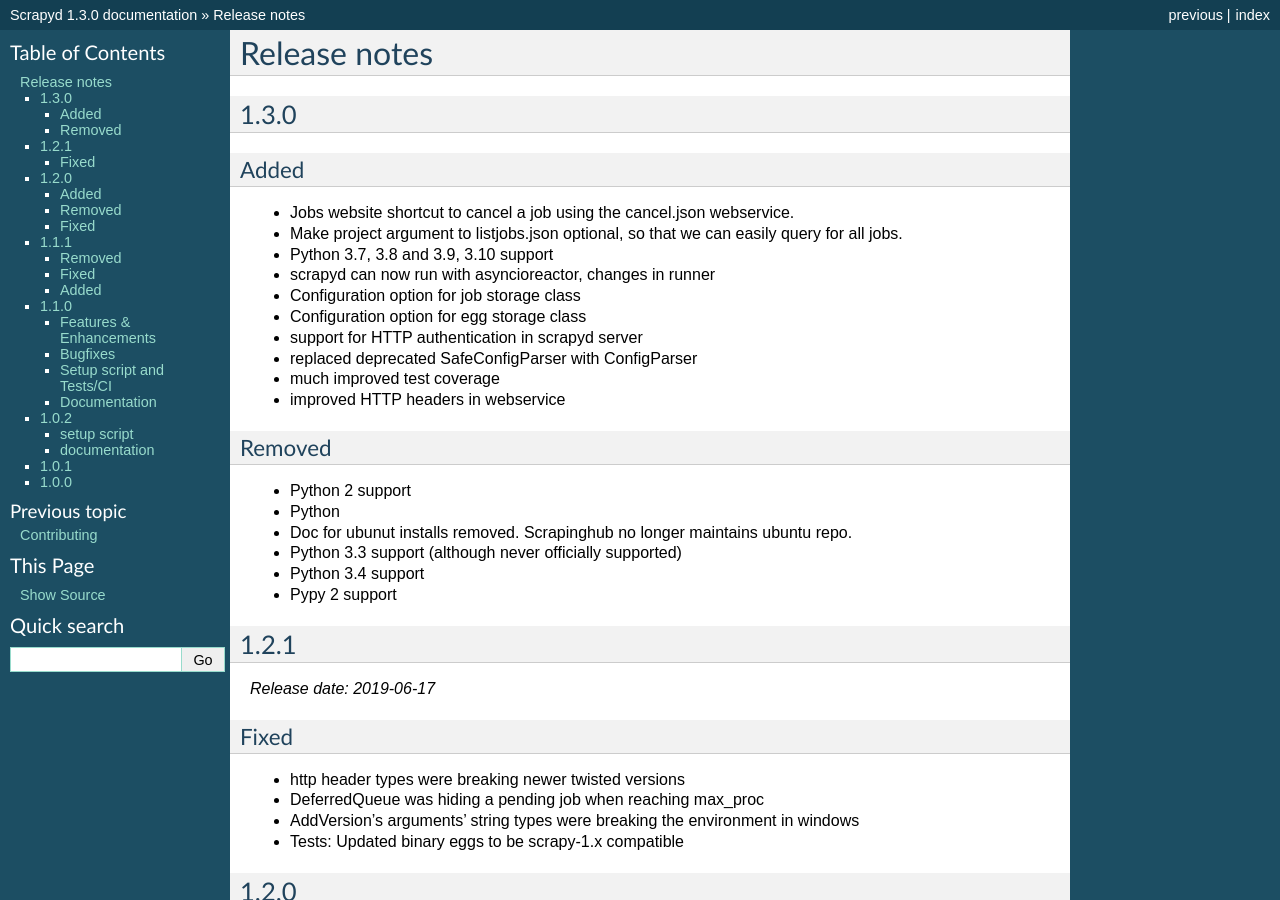
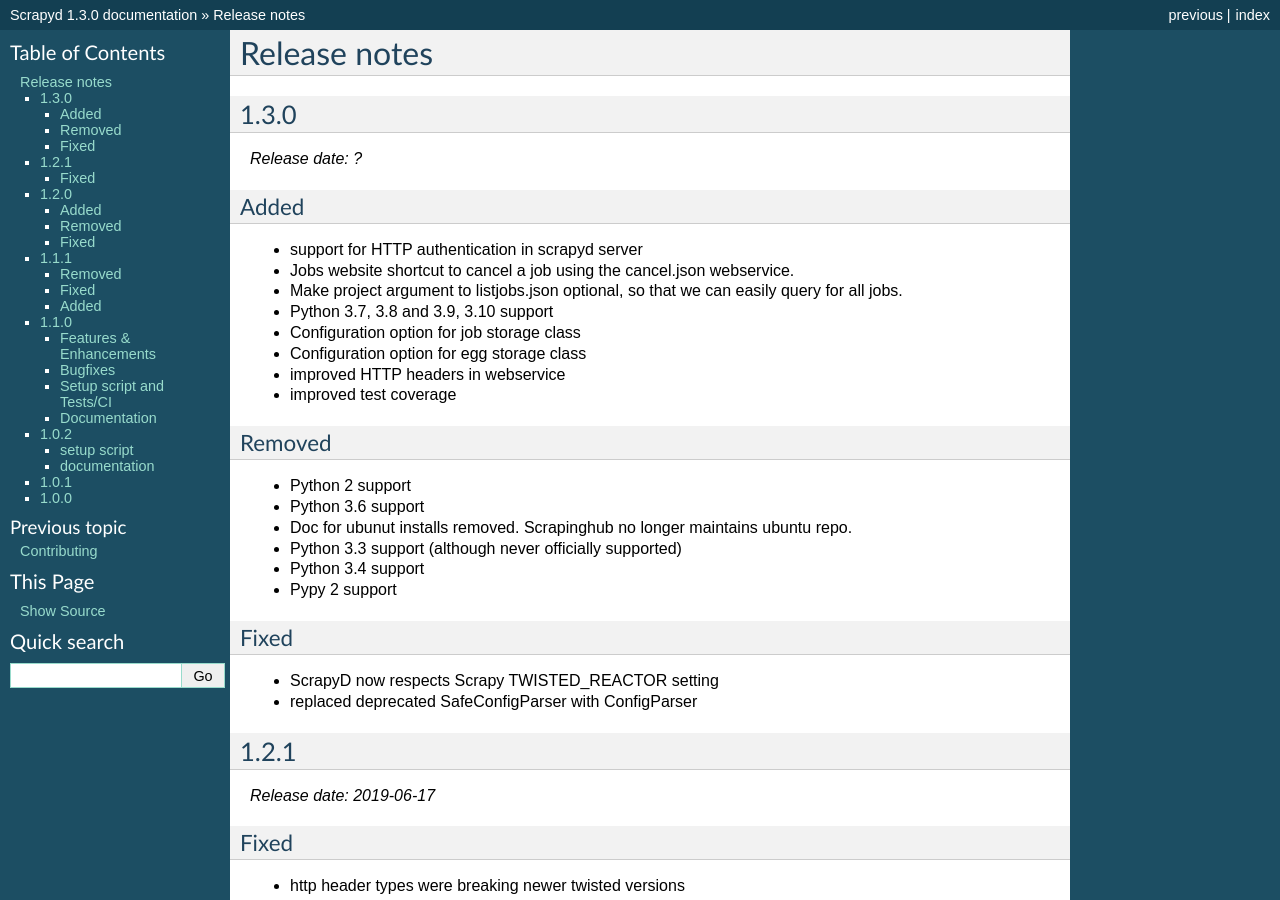
Before and after one commit to scrapy/scrapyd, a Sphinx documentation site: the page built from docs/news.rst, in a window 1280 px wide and 900 px high. Built offline with Sphinx 7.4.7, drawn with Linux system fonts in a browser that asks for light colours.

Commit message:
docs/news.rst for 1.3.0 release

```diff
--- a/docs/news.rst
+++ b/docs/news.rst
@@ -5,32 +5,35 @@
 
 1.3.0
 -----
+*Release date: ?*
 
 Added
 ~~~~~
 
+- support for HTTP authentication in scrapyd server
 - Jobs website shortcut to cancel a job using the cancel.json webservice.
 - Make project argument to listjobs.json optional,
   so that we can easily query for all jobs.
 - Python 3.7, 3.8 and 3.9, 3.10 support
-- scrapyd can now run with asyncioreactor, changes in runner
-
 - Configuration option for job storage class
 - Configuration option for egg storage class
-- support for HTTP authentication in scrapyd server
-- replaced deprecated SafeConfigParser with ConfigParser
-- much improved test coverage
 - improved HTTP headers in webservice
+- improved test coverage
 
 Removed
 ~~~~~~~
 
 - Python 2 support
-- Python
+- Python 3.6 support
 - Doc for ubunut installs removed. Scrapinghub no longer maintains ubuntu repo.
 - Python 3.3 support (although never officially supported)
 - Python 3.4 support
 - Pypy 2 support
+
+Fixed
+~~~~~
+- ScrapyD now respects Scrapy TWISTED_REACTOR setting
+- replaced deprecated SafeConfigParser with ConfigParser
 
 1.2.1
 -----
```
